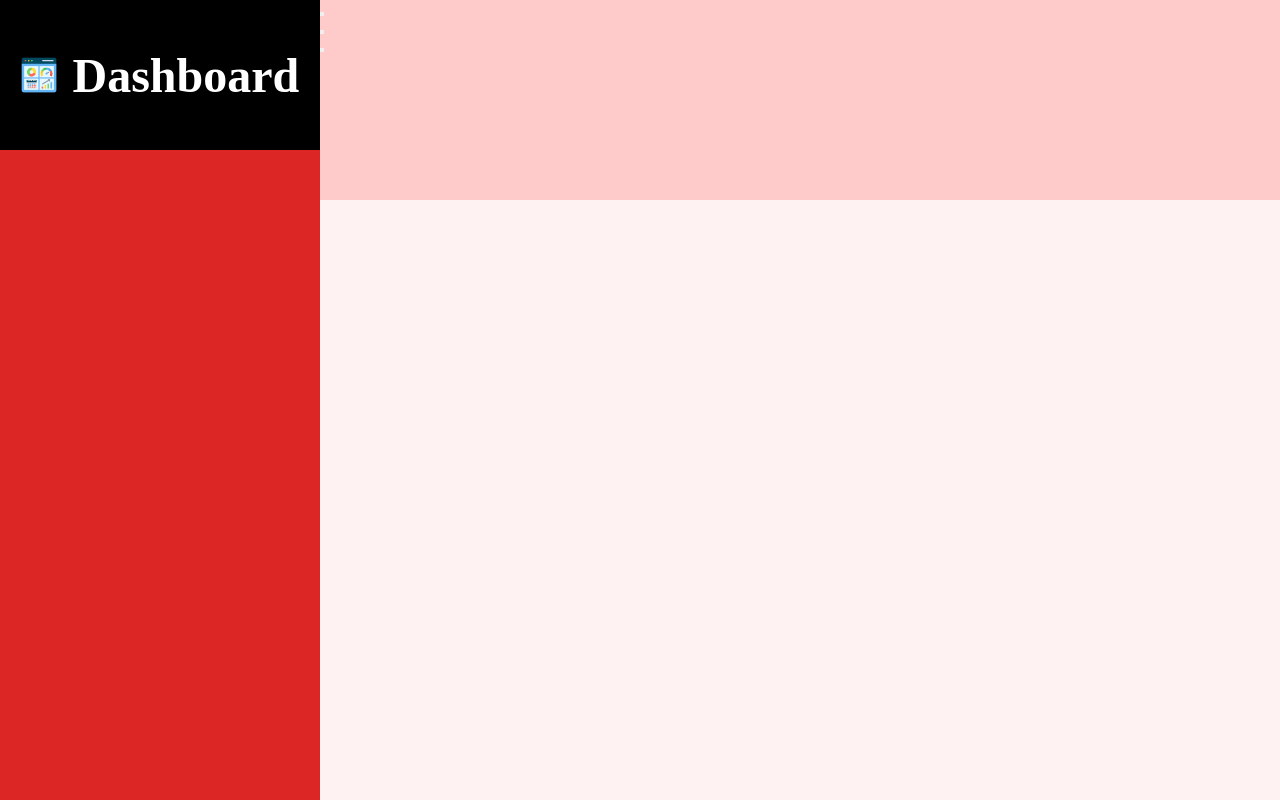
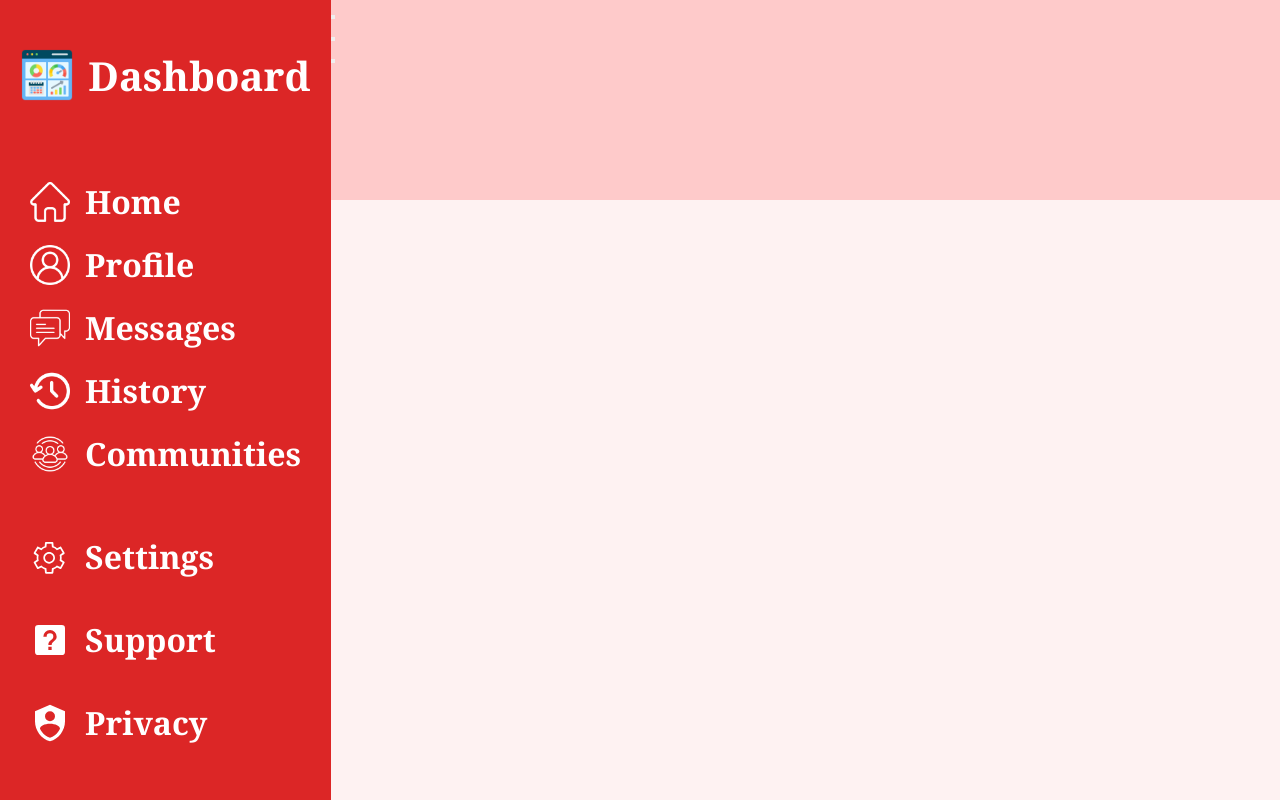
Before and after one commit to iCobra3/odin-admin-dashboard, a plain HTML site: page index.html in a window 1280 px wide. Drawn offline with Linux system fonts and the light colour scheme.

Commit message:
add all the icone and set the sidebar

```diff
--- a/index.html
+++ b/index.html
@@ -30,20 +30,47 @@
             </div>
             <p>Dashboard</p>
         </div>
+        <ul class="menu-list-1">
+            <li class="menu-item">
+              <img src="assets/home.png" alt="Home Icon">
+              <span>Home</span>
+            </li>
+            <li class="menu-item">
+              <img src="assets/profile.png" alt="Profile Icon">
+              <span>Profile</span>
+            </li>
+            <li class="menu-item">
+              <img src="assets/messages.png" alt="Messages Icon">
+              <span>Messages</span>
+            </li>
+            <li class="menu-item">
+              <img src="assets/history.png" alt="History Icon">
+              <span>History</span>
+            </li>
+            <li class="menu-item">
+              <img src="assets/community.png" alt="Communities Icon">
+              <span>Communities</span>
+            </li>
+          </ul>
 
-    <ul>
-        <li>
-            <div class="item-container"></div>
+    </ul>
+    <ul class="menu-list-2">
+        <li class="menu-item">
+          <img src="assets/settings.svg" alt="Settings">
+          <span>Settings</span>
+        </li>
+        <li class="menu-item">
+          <img src="assets/support.svg" alt="Support">
+          <span>Support</span>
+        </li>
+        <li class="menu-item">
+          <img src="assets/privacy.svg" alt="privacy">
+          <span>Privacy</span>
         </li>
 
-    </ul>
-    <ul>
-        <li>
-            <div class="item-container"></div>
-            <div class="item-container"></div>
-            <div class="item-container"></div>
-        </li>
-    </ul>
+      </ul>
+
+</ul>
 </div>
 <div class="content">
     <div class="cards-container">
--- a/style.css
+++ b/style.css
@@ -10,15 +10,16 @@ html,
 body {
   height: 100vh;
   width: 100%;
+  font-family: Cambria, Cochin, Georgia, Times, "Times New Roman", serif;
 }
 
 body {
   display: grid;
-  grid-template-columns: repeat(4, 1fr);
+  grid-template-columns: repeat(5, 1fr);
   grid-template-rows: repeat(4, 1fr);
 }
 .header {
-  grid-column: 2/5;
+  grid-column: 2/6;
   background-color: #fecaca;
 }
 .sidebar {
@@ -29,7 +30,6 @@ body {
 }
 .logo-container {
   grid-row: 1/2;
-  background-color: black;
   display: flex;
   justify-content: start;
   align-items: center;
@@ -38,7 +38,7 @@ body {
 }
 
 .logo-container p {
-  font-size: 3em;
+  font-size: 2.5em;
   color: white;
   font-weight: 900;
 }
@@ -57,8 +57,49 @@ body {
   object-fit: cover;
 }
 
+.menu-list-1,
+.menu-list-2 {
+  list-style: none;
+  display: flex;
+  flex-direction: column;
+  padding: 20px;
+  width: 100%; /* Take full width */
+}
+
+.menu-list-1 {
+  grid-row: 2/3;
+  justify-content: space-around;
+}
+.menu-list-2 {
+  grid-row: 3/4;
+  justify-content: start;
+  gap: 20px;
+}
+
+.menu-item {
+  display: flex;
+  align-items: center;
+  gap: 15px;
+  padding: 10px;
+  border-radius: 8px;
+  transition: background-color 0.3s ease, transform 0.3s ease;
+  cursor: pointer;
+  color: white;
+}
+
+.menu-item img {
+  width: 2.5em;
+  height: 2.5em;
+  filter: brightness(0) invert(1);
+}
+
+.menu-item span {
+  font-size: 2em;
+  font-weight: 600;
+  color: white;
+}
 .content {
-  grid-column: 2/5;
-  grid-row: 2/5;
+  grid-column: 2/6;
+  grid-row: 2/6;
   background-color: #fef2f2;
 }
```
Also changed, not shown: assets/community.png (added), assets/history.png (added), assets/home.png (added), assets/messages.png (added), assets/privacy.svg (added), assets/profile.png (added), assets/settings.svg (added), assets/support.svg (added), assets/tasks.png (added), 1 other file.
